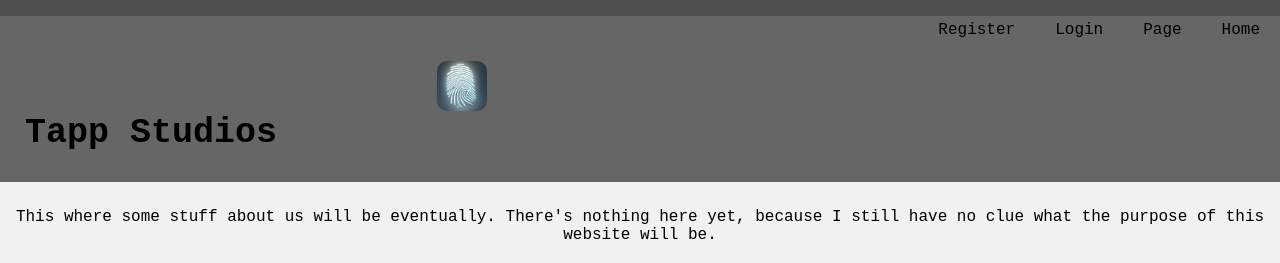
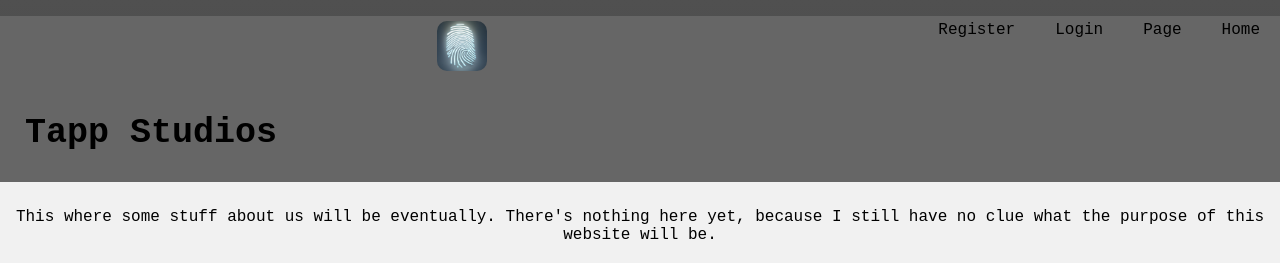
Before and after one commit to Tapp-Studios/Tapp-Studios.github.io, a plain HTML site: page page.html in a window 1280 px wide. Shown: the top 263 px of the page. Drawn offline with Linux system fonts and the light colour scheme.

Commit message:
Update Style.css

```diff
--- a/Style.css
+++ b/Style.css
@@ -135,11 +135,6 @@ button:hover {
   margin: 24px 0 12px 0;
 }
 img.avatar {
-  position: relative;
-  top: 40px;
-  float:35 left;
-  width: 50px;
-  height: 50px;
   border-radius: 20%;
 }
 
@@ -214,7 +209,7 @@ footer {
 
 .header img {
   position: relative;
-  top: 40px;
+  top: 0px;
   width: 50px;
   height: 50px;
 }
```
